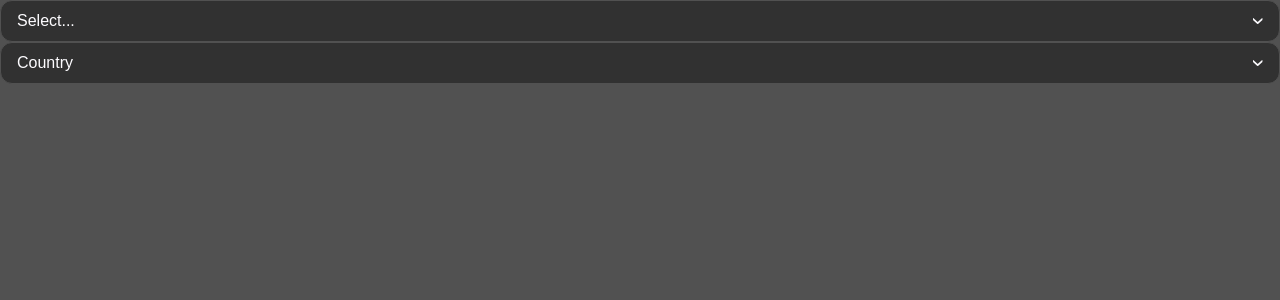
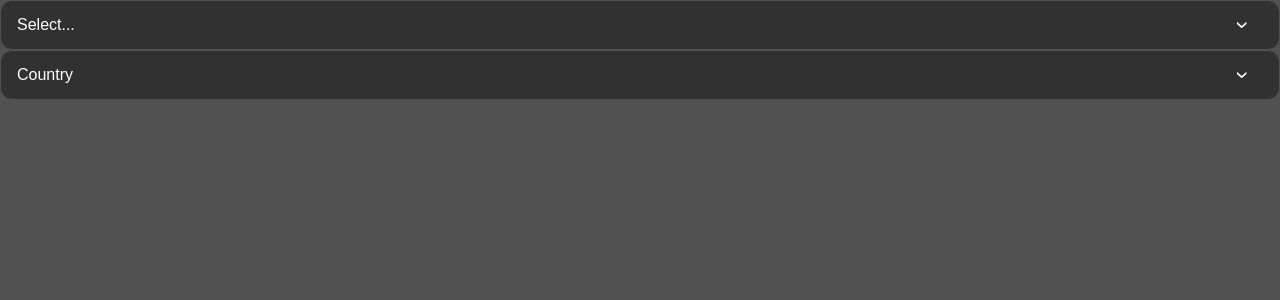
Before and after one commit to sergDocenko/weather, a Next.js app: page /sandbox in a window 1280 px wide. Shown: the top 300 px of the page. Built offline with nearby package versions, Linux system fonts and the light colour scheme.

Commit message:
fixed small bugs

```diff
--- a/src/app/components/Dropdown/dropdown.module.css
+++ b/src/app/components/Dropdown/dropdown.module.css
@@ -11,6 +11,7 @@
   color: var(--color-white);
   cursor: pointer;
   background-color: var(--gray);
+  padding: 1rem 1.6rem;
 }
 
 .dropdown__head {
@@ -25,12 +26,13 @@
   transform: rotate(0.25turn);
 }
 .dropdown__placeholder {
-  padding: 1.1rem 1.6rem;
+
   width: 100%;
   box-sizing: border-box;
 }
 .dropdown__list {
   background-color: var(--gray);
+  z-index: 100;
   list-style: none;
   position: absolute;
   display: none;
@@ -39,10 +41,11 @@
   padding: 0;
   padding-top: 2rem;
   top: 100%;
+  left: -1px;
+  right: -1px;
   border-radius: var(--border-radius);
   box-sizing: inherit;
   max-height: 17rem;
-  width: 100%;
   overflow-y: auto;
 }
 .dropdown__list::-webkit-scrollbar {
--- a/src/app/components/Input/input.module.css
+++ b/src/app/components/Input/input.module.css
@@ -1,6 +1,6 @@
 .input {
   box-sizing: border-box;
-  padding: 4px 8px;
+  /* padding: 4px 8px; */
   font-size: 16px;
   font-family: sans-serif;
   border: 1px solid white;
```
